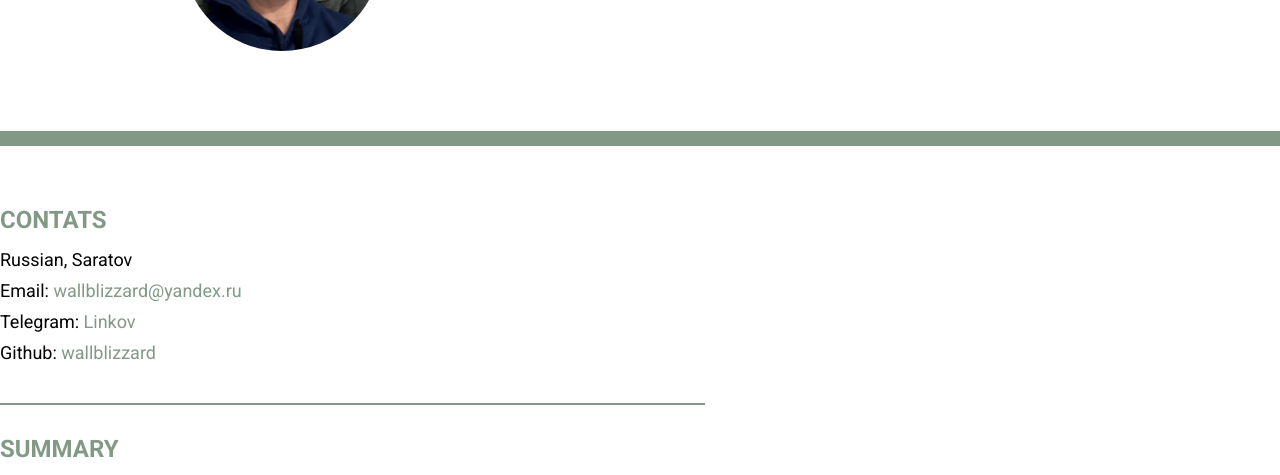
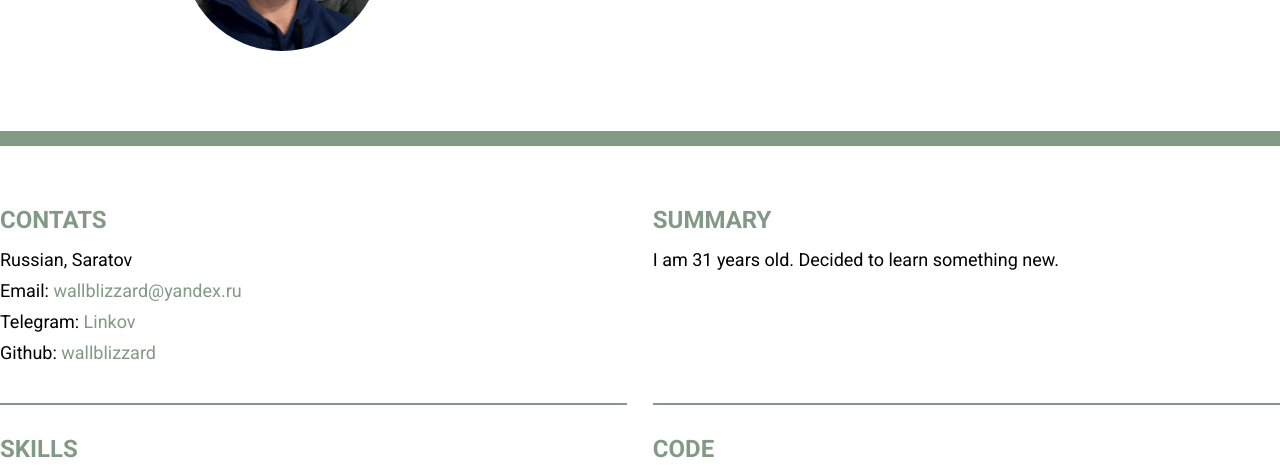
Before and after one commit to wallblizzard/rsschool-cv, a plain HTML site: page index.html in a window 1280 px wide. Shown: the part 309-784 px from the top of the page. Drawn offline with Linux system fonts and the light colour scheme.

Commit message:
fix: correction css

```diff
--- a/style.css
+++ b/style.css
@@ -93,7 +93,7 @@ body {
 .band {
   border-bottom: 2px solid #829985;
   margin-right: 15px;
-  min-width: 705px;
+  min-width: 49%;
   padding: 30px 0;
 }
 
```
